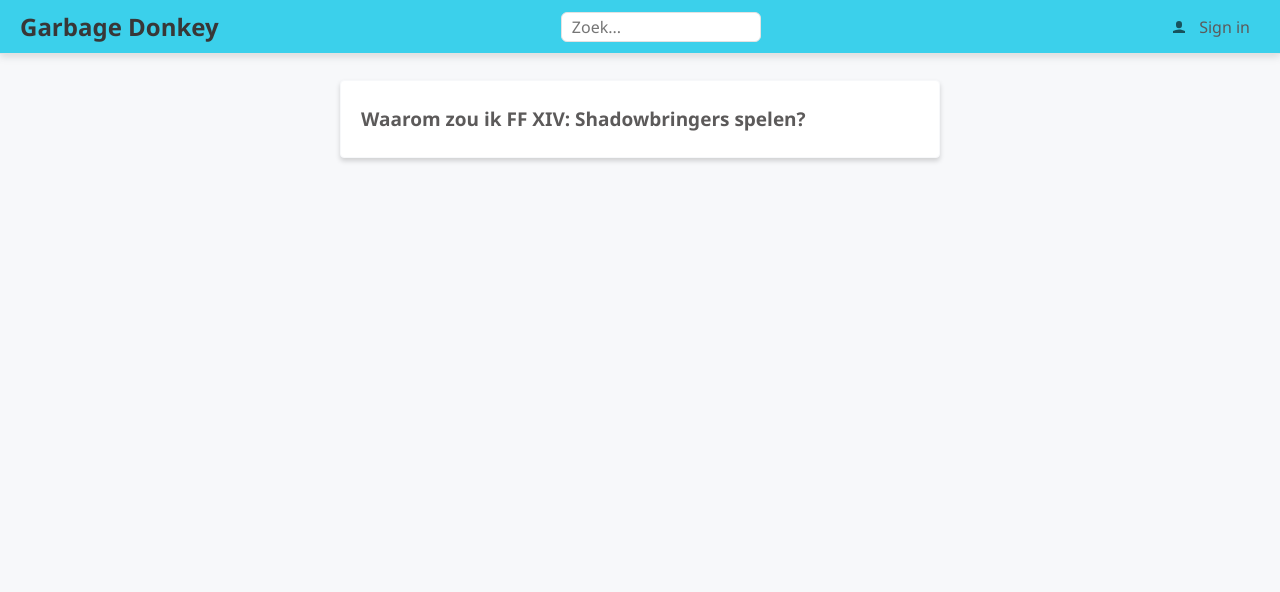
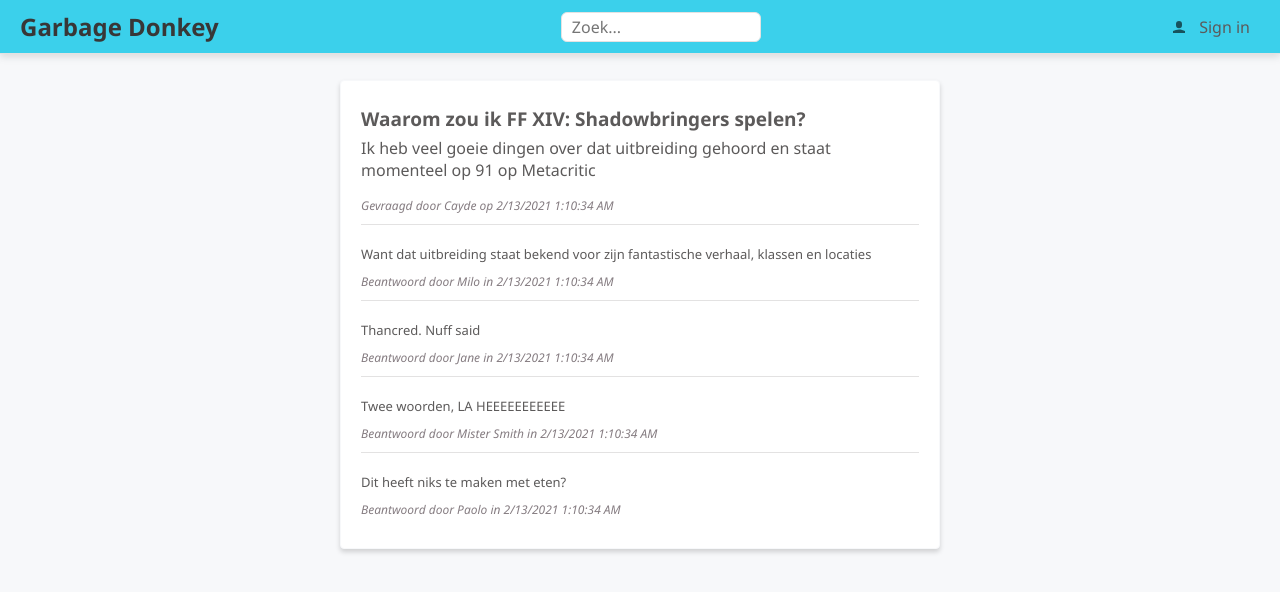
Before and after one commit to SquallyWally/QandA, a React (Create React App) app in the folder QandA/frontend/: page /vragen/1 in a window 1280 px wide. Shown: the top 592 px of the page. Built offline with nearby package versions, Linux system fonts and the light colour scheme.

Commit message:
added Suspense

```diff
--- a/QandA/frontend/src/AnswerData.ts
+++ /dev/null
@@ -1,6 +0,0 @@
-export interface AnswerData {
-  antwoordId: number;
-  content: string;
-  userName: string;
-  created: Date;
-}
--- /dev/null
+++ b/QandA/frontend/src/Antwoord.tsx
@@ -0,0 +1,37 @@
+import { FC } from 'react';
+/**@jsxRuntime classic */
+/**@jsx jsx */
+import { css, jsx } from '@emotion/react';
+import { AntwoordData } from './VragenData';
+import { gray3 } from './Styles';
+
+interface Props {
+  data: AntwoordData;
+}
+
+export const Antwoord: FC<Props> = ({ data }) => (
+  <div
+    css={css`
+      padding: 10px 0px;
+    `}
+  >
+    <div
+      css={css`
+        padding: 10px 0px;
+        font-size: 13px;
+      `}
+    >
+      {data.content}
+    </div>
+    <div
+      css={css`
+        font-size: 12px;
+        font-style: italic;
+        color: ${gray3};
+      `}
+    >
+      {`Beantwoord door ${data.userName} in ${data.created.toLocaleDateString()}
+      ${data.created.toLocaleTimeString()}`}
+    </div>
+  </div>
+);
--- /dev/null
+++ b/QandA/frontend/src/AntwoordenLijst.tsx
@@ -0,0 +1,31 @@
+import { FC } from 'react';
+import { AntwoordData } from './VragenData';
+/**@jsxRuntime classic */
+/** @jsx jsx */
+import { css, jsx } from '@emotion/react';
+import { Antwoord } from './Antwoord';
+import { gray5, gray6 } from './Styles';
+
+interface Props {
+  data: AntwoordData[];
+}
+export const AntwoordenLijst: FC<Props> = ({ data }) => (
+  <ul
+    css={css`
+      list-style: none;
+      margin: 10px 0 0 0;
+      padding: 0;
+    `}
+  >
+    {data.map((antwoord) => (
+      <li
+        css={css`
+          border-top: 1px solid ${gray5};
+        `}
+        key={antwoord.antwoordId}
+      >
+        <Antwoord data={antwoord} />
+      </li>
+    ))}
+  </ul>
+);
--- a/QandA/frontend/src/App.tsx
+++ b/QandA/frontend/src/App.tsx
@@ -1,4 +1,4 @@
-import React from 'react';
+import React, { lazy, Suspense } from 'react';
 import { Header } from './Header';
 import { HomePage } from './HomePage';
 import {
@@ -8,7 +8,7 @@
   Switch,
 } from 'react-router-dom';
 import { SignInPage } from './SignInPage';
-import { VraagPage } from './VraagPage';
+
 import { ZoekPage } from './ZoekPage';
 import { PageNotFound } from './PageNotFound';
 
@@ -17,10 +17,11 @@
 import { css, jsx } from '@emotion/react';
 import { fontFamily, fontSize, gray2 } from './Styles';
 import { QuestionPage } from './QuestionPage';
+const VraagPage = lazy(() => import('./VraagPage'));
 
-//pag 152
+//pag 168
 function App() {
-  debugger;
+  //debugger;
   return (
     <Router>
       <div
@@ -36,7 +37,23 @@
           <Route exact path="/" component={HomePage} />
 
           <Route path="/zoek" component={ZoekPage} />
-          <Route path="/vraag" component={VraagPage} />
+          <Route path="/vraag">
+            <Suspense
+              fallback={
+                <div
+                  css={css`
+                    margin-top: 100px;
+                    text-align: center;
+                  `}
+                >
+                  Laden.....
+                </div>
+              }
+            >
+              <VraagPage />
+            </Suspense>
+          </Route>
+
           <Route path="/signin" component={SignInPage} />
           <Route path="/vragen/:questionId" component={QuestionPage} />
           <Route component={PageNotFound} />
--- a/QandA/frontend/src/HomePage.tsx
+++ b/QandA/frontend/src/HomePage.tsx
@@ -5,8 +5,6 @@
 import { VragenLijst } from './VragenLijst';
 import { getOpenstaandeVragen, VraagData } from './VragenData';
 import { Page } from './Page';
-import { PageTitle } from './PageTitle';
-import { Vraag } from './Vraag';
 import { useEffect, useState, FC } from 'react';
 import { RouteComponentProps } from 'react-router-dom';
 
--- a/QandA/frontend/src/QuestionPage.tsx
+++ b/QandA/frontend/src/QuestionPage.tsx
@@ -7,6 +7,7 @@
 import { css, jsx } from '@emotion/react';
 import { gray3, gray5, gray6 } from './Styles';
 import { getVraag, VraagData } from './VragenData';
+import { AntwoordenLijst } from './AntwoordenLijst';
 
 interface RouteParams {
   questionId: string;
@@ -50,6 +51,30 @@
         >
           {vraag === null ? '' : vraag.title}
         </div>
+        {vraag !== null && (
+          <Fragment>
+            <p
+              css={css`
+                margin-top: 0px;
+                background-color: white;
+              `}
+            >
+              {vraag.content}
+            </p>
+            <div
+              css={css`
+                font-size: 12px;
+                font-style: italic;
+                color: ${gray3};
+              `}
+            >
+              {`Gevraagd door ${
+                vraag.userName
+              } op ${vraag.created.toLocaleDateString()} ${vraag.created.toLocaleTimeString()}`}
+            </div>
+            <AntwoordenLijst data={vraag.antwoorden} />
+          </Fragment>
+        )}
       </div>
     </Page>
   );
--- a/QandA/frontend/src/VraagPage.tsx
+++ b/QandA/frontend/src/VraagPage.tsx
@@ -2,3 +2,4 @@
 import { Page } from './Page';
 
 export const VraagPage = () => <Page title="stel een vraag" />;
+export default VraagPage;
--- a/QandA/frontend/src/VragenData.ts
+++ b/QandA/frontend/src/VragenData.ts
@@ -1,5 +1,9 @@
-import { wait } from '@testing-library/react';
-import { AnswerData } from './AnswerData';
+export interface AntwoordData {
+  antwoordId: number;
+  content: string;
+  userName: string;
+  created: Date;
+}
 
 export interface VraagData {
   questionId: number;
@@ -7,7 +11,7 @@
   content: string;
   userName: string;
   created: Date;
-  antwoorden: AnswerData[];
+  antwoorden: AntwoordData[];
 }
 
 // eslint-disable-next-line @typescript-eslint/no-unused-vars
@@ -31,6 +35,18 @@
         antwoordId: 2,
         content: 'Thancred. Nuff said',
         userName: 'Jane',
+        created: new Date(),
+      },
+      {
+        antwoordId: 3,
+        userName: 'Mister Smith',
+        content: ' Twee woorden, LA HEEEEEEEEEEE',
+        created: new Date(),
+      },
+      {
+        antwoordId: 4,
+        userName: 'Paolo',
+        content: 'Dit heeft niks te maken met eten?',
         created: new Date(),
       },
     ],
@@ -65,3 +81,12 @@
   const resultaten = vragen.filter((v) => v.questionId === questionId);
   return resultaten.length === 0 ? null : resultaten[0];
 };
+
+export const zoekVragen = async (criteria: string): Promise<VraagData[]> => {
+  await wacht(500);
+  return vragen.filter(
+    (v) =>
+      v.title.toLowerCase().indexOf(criteria.toLowerCase()) >= 0 ||
+      v.content.toLowerCase().indexOf(criteria.toLowerCase()) >= 0,
+  );
+};
--- a/QandA/frontend/src/ZoekPage.tsx
+++ b/QandA/frontend/src/ZoekPage.tsx
@@ -1,4 +1,43 @@
-import React from 'react';
+import { FC, useState, useEffect } from 'react';
+import { RouteComponentProps as RCP } from 'react-router-dom';
+import { VragenLijst } from './VragenLijst';
+import { zoekVragen, VraagData } from './VragenData';
 import { Page } from './Page';
+import { css, jsx } from '@emotion/react';
 
-export const ZoekPage = () => <Page title="Zoek resultaten" />;
+/**@jsxRuntime classic */
+/**@jsx jsx */
+
+export const ZoekPage: FC<RCP> = ({ location }) => {
+  const [vragen, setVragen] = useState<VraagData[]>([]); //holds the mathced questions in the search
+
+  const zoekParams = new URLSearchParams(location.search);
+  const zoek = zoekParams.get('criteria') || '';
+
+  //roept het zoekfucntie aan wanneer het component voor het eerst weergeeft
+  //  /zoek?criteria=type
+  useEffect(() => {
+    const doZoek = async (criteria: string) => {
+      const gevondenResultaten = await zoekVragen(criteria);
+      setVragen(gevondenResultaten);
+    };
+    doZoek(zoek);
+  }, [zoek]);
+
+  return (
+    <Page title="Zoek resultaten">
+      {zoek && (
+        <p
+          css={css`
+            font-size: 16px;
+            font-style: italic;
+            margin-top: 0px;
+          `}
+        >
+          voor "{zoek}"
+        </p>
+      )}
+      <VragenLijst data={vragen} />
+    </Page>
+  );
+};
```
